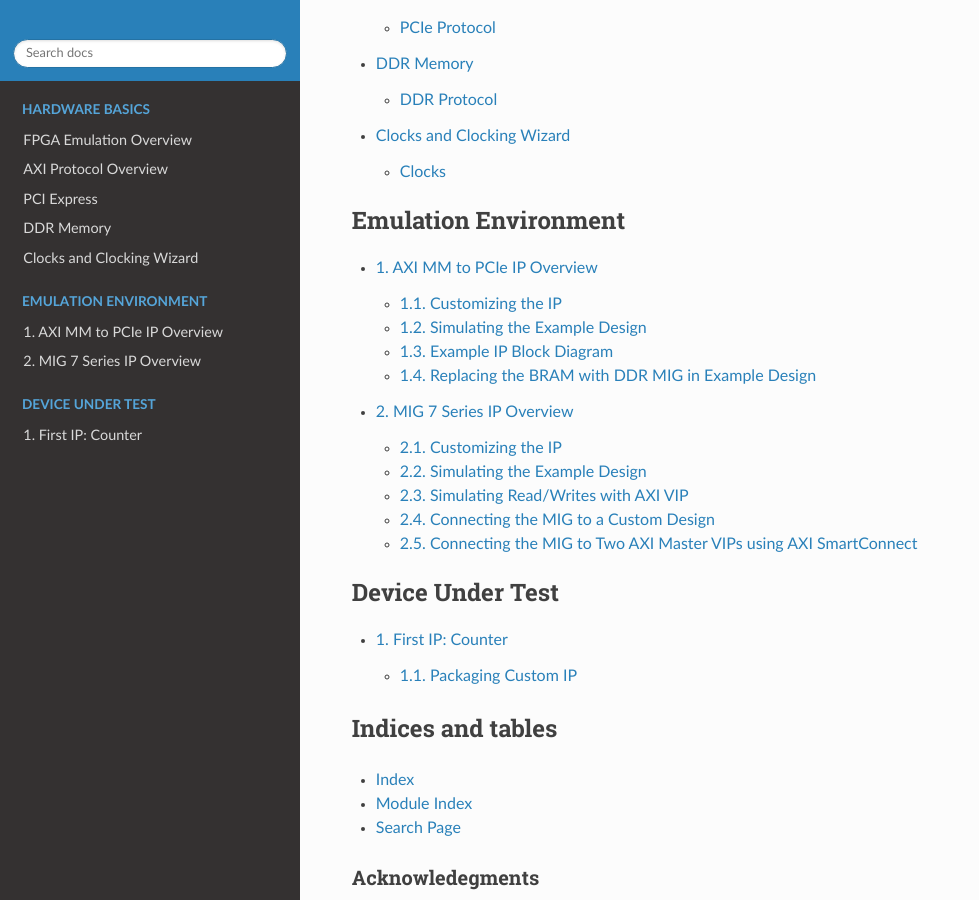
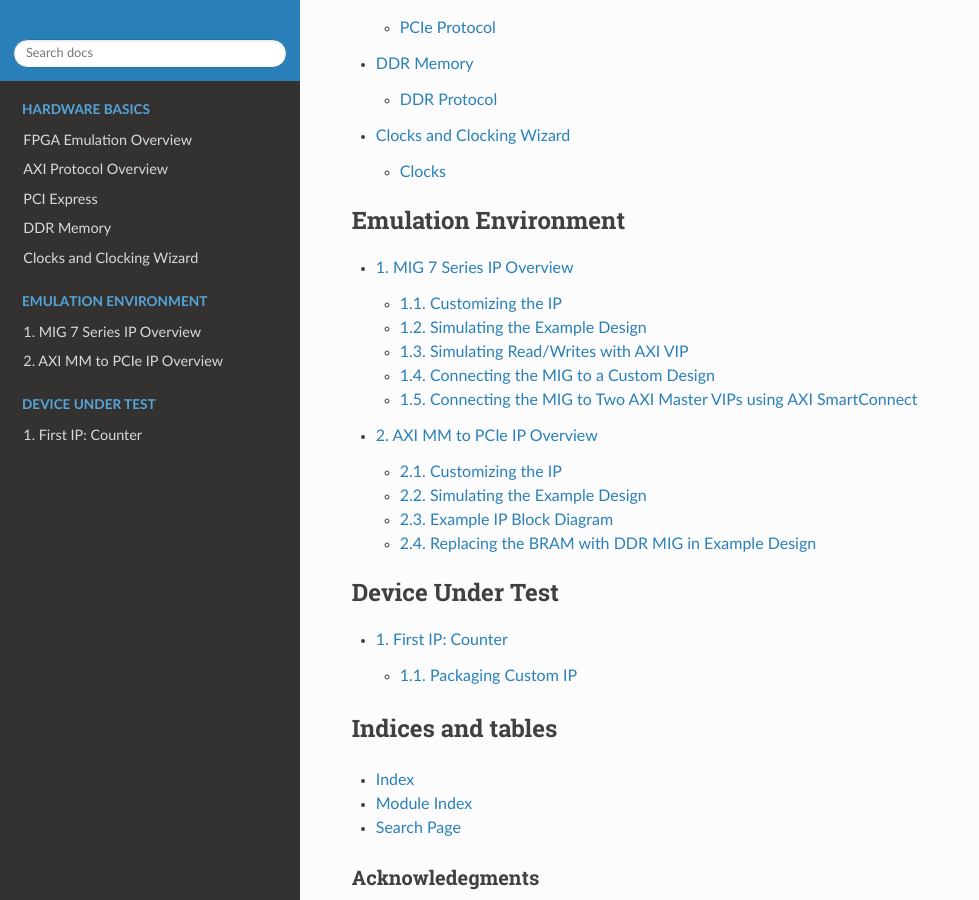
Before and after one commit to fpgaemu/fpgaemu, a Sphinx documentation site: the page built from docs/index.rst, in a window 1280 px wide and 900 px high, scrolled down 396 px. Shown: the whole window, without its empty margins (0-979 px from the left). Built offline with Sphinx 7.4.7 and the Read the Docs theme 2.0.0, drawn with Linux system fonts in a browser that asks for light colours.

Commit message:
Fix ToC error

```diff
--- a/docs/index.rst
+++ b/docs/index.rst
@@ -17,8 +17,8 @@ FPGAEmu: A Guide to FPGA Emulation
    :numbered:
    :caption: Emulation Environment
 
+   mig
    axi-pcie
-   mig
 
 .. toctree::
    :maxdepth: 2
@@ -55,4 +55,4 @@ Special thanks to our sponsors that made this all possible:
    :alt: Qualcomm
 
 .. |blank| image:: /images/blank.png
-   :width: 5%
+   :width: 7%
```
Also changed, not shown: other parts of docs/index.rst (+1 -1 lines).
